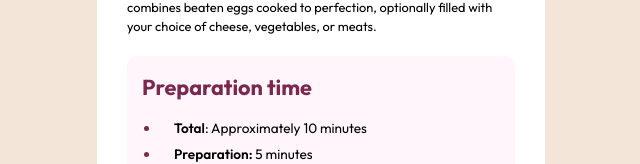
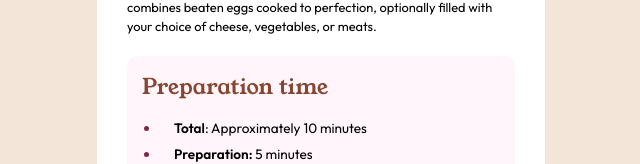
Before and after one commit to Ckola99/Recipe-page, a plain HTML site: page index.html in a window 1280 px wide. Shown: the part 407-571 px from the top of the page, without its empty margins (319-959 px from the left). Drawn offline with Linux system fonts and the light colour scheme.

Commit message:
Update styles.css

```diff
--- a/styles.css
+++ b/styles.css
@@ -117,11 +117,11 @@ article {
 	padding: 15px;
 	font-size: 0.75rem;
 }
-.prep-heading {
+.prep-heading h2{
 	color: hsl(332, 51%, 32%);
 	font-weight: 700;
 	margin-bottom: 10px;
-	font: .75rem;
+	font: .5rem;
 	font-family: "outfit";
 }
 
```
